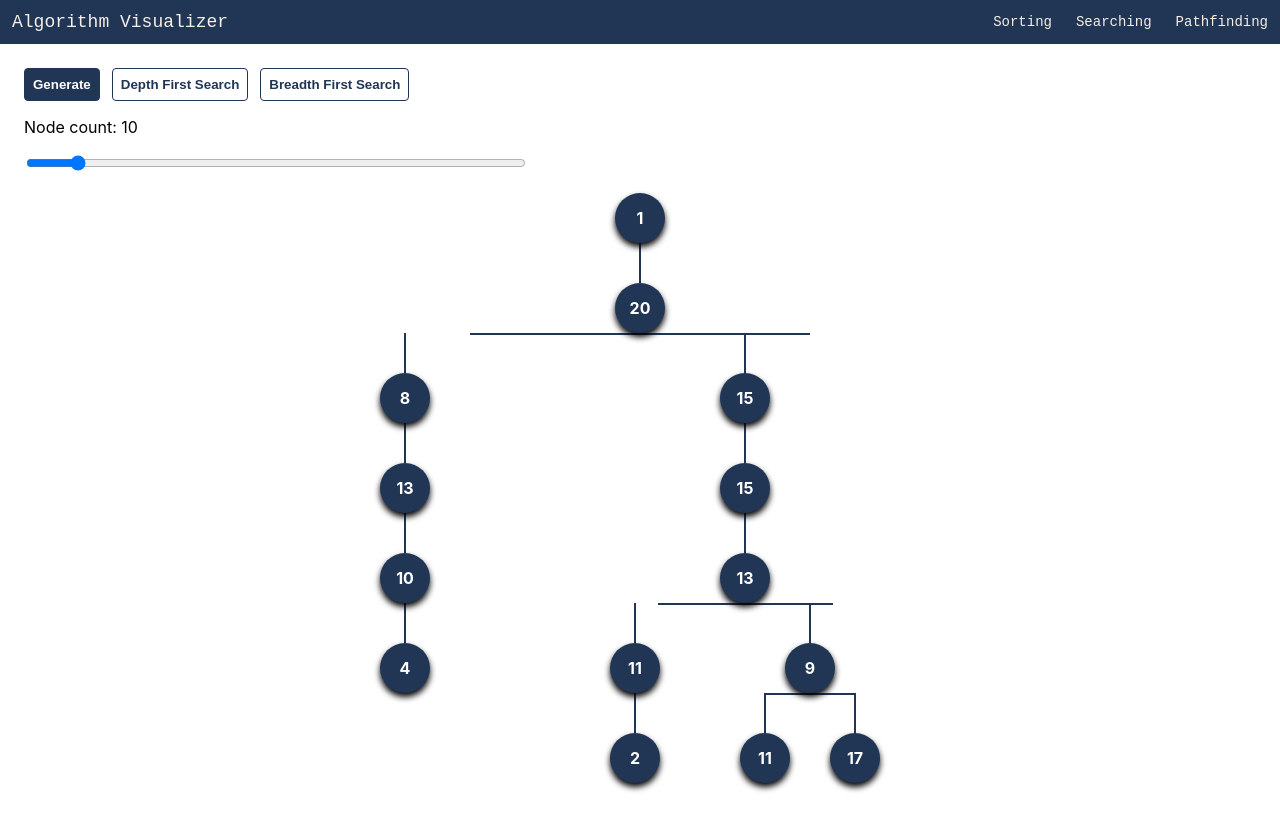
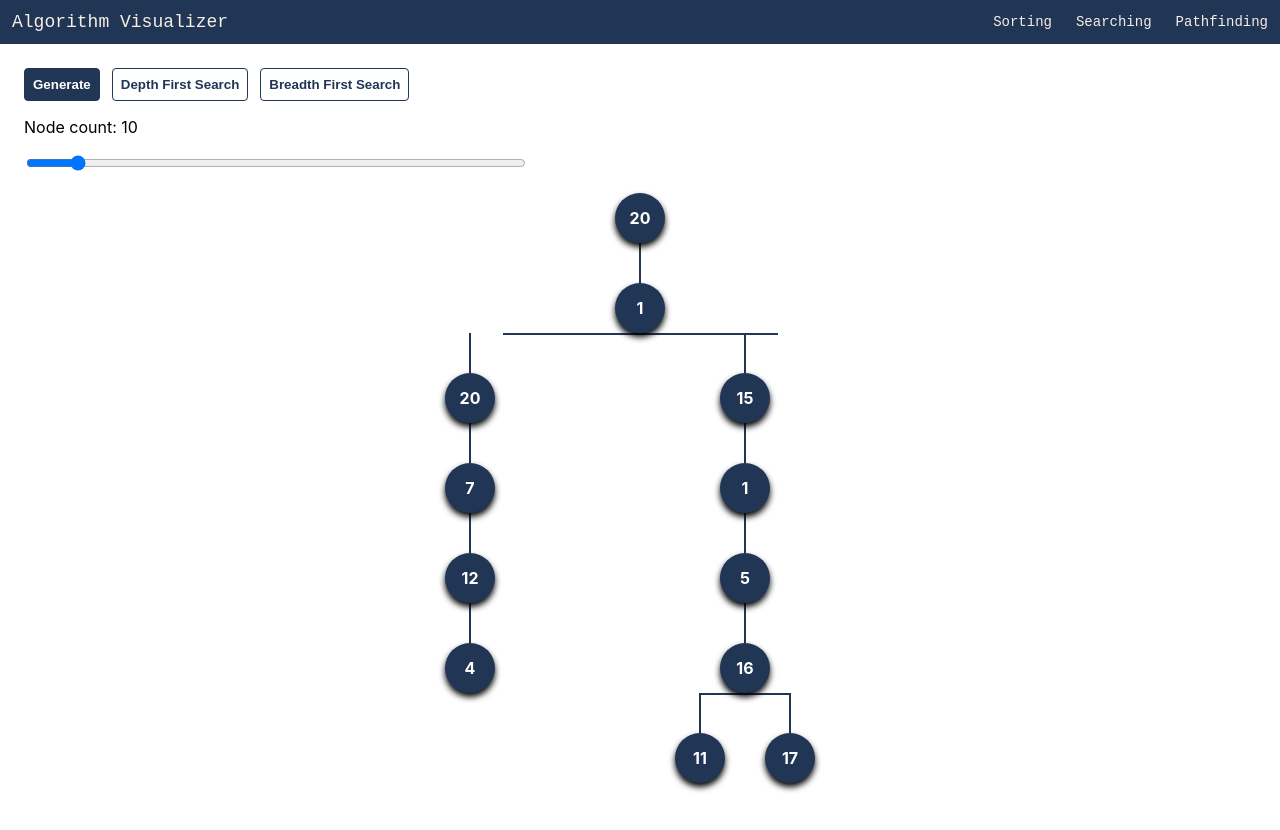
Before and after one commit to seangerrykelly/algo-visualizer, a React (Create React App) app: page /searching in a window 1280 px wide. Both pictures are taken after a click on the button "Generate". Shown: the top 830 px of the page. Built offline with nearby package versions, Linux system fonts and the light colour scheme.

Commit message:
fix: issue with generating new binary trees

```diff
--- a/src/components/searching-visuals/BinaryTree.tsx
+++ b/src/components/searching-visuals/BinaryTree.tsx
@@ -1,4 +1,3 @@
-import { useState } from "react"
 import { TreeNode } from "../../utils/tree"
 import { BinaryTreeContainer, BinaryTreeNode, NodeChild, NodeCircle } from "./BinaryTreeStyles"
 
@@ -7,10 +6,6 @@ type BinaryTreeProps = {
 }
 
 export const BinaryTree = ({ root = undefined }: BinaryTreeProps) => {
-    const [rootNode, setRootNode] = useState<TreeNode | undefined>(root)
-    if (!rootNode) {
-        return null
-    }
 
     const renderTreeNode = (
         node: TreeNode | undefined,
@@ -36,5 +31,5 @@ export const BinaryTree = ({ root = undefined }: BinaryTreeProps) => {
         )
     }
 
-    return <BinaryTreeContainer>{renderTreeNode(rootNode, true)}</BinaryTreeContainer>
+    return <BinaryTreeContainer>{renderTreeNode(root, true)}</BinaryTreeContainer>
 }
--- a/src/components/searching-visuals/SearchingVisual.tsx
+++ b/src/components/searching-visuals/SearchingVisual.tsx
@@ -9,10 +9,6 @@ export const SearchingVisual = () => {
 
     const [nodeCount, setNodeCount] = useState<number>(10)
     const [rootNode, setRootNode] = useState<TreeNode>()
-
-    useEffect(() => {
-        console.log(rootNode)
-    }, [rootNode])
 
     const handleSliderChange = (event: React.ChangeEvent<HTMLInputElement>) => {
         setNodeCount(parseInt(event.target.value))
@@ -33,7 +29,6 @@ export const SearchingVisual = () => {
         if (rootNode) {
             const traversal = bfs(rootNode)
             console.log('bfs traversal: ', traversal)
-
         }
     }
 
--- a/src/utils/tree.ts
+++ b/src/utils/tree.ts
@@ -6,12 +6,12 @@ export type TreeNode = {
 
 export const generateTree = (nodeCount: number, min: number, max: number): TreeNode => {
     const root: TreeNode = {
-        value: min
+        value: Math.floor(Math.random() * (max - min + 1) + min)
     }
     let stack = [root]
     const options = ['left', 'right', 'both']
 
-    for (let i = 0; i < nodeCount; i++) {
+    for (let i = 0; i < nodeCount - 1; i++) {
         const currNode = stack.shift()
         if (!currNode)
             break
```
